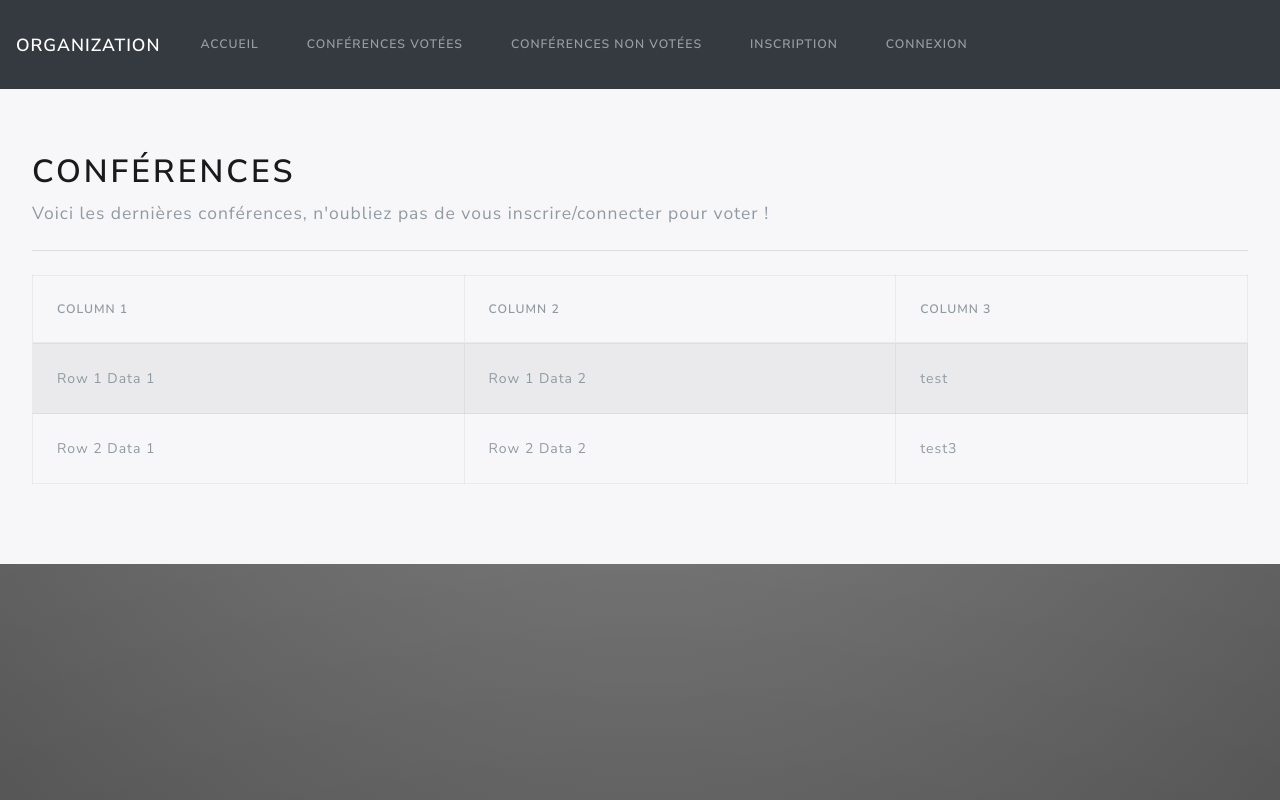
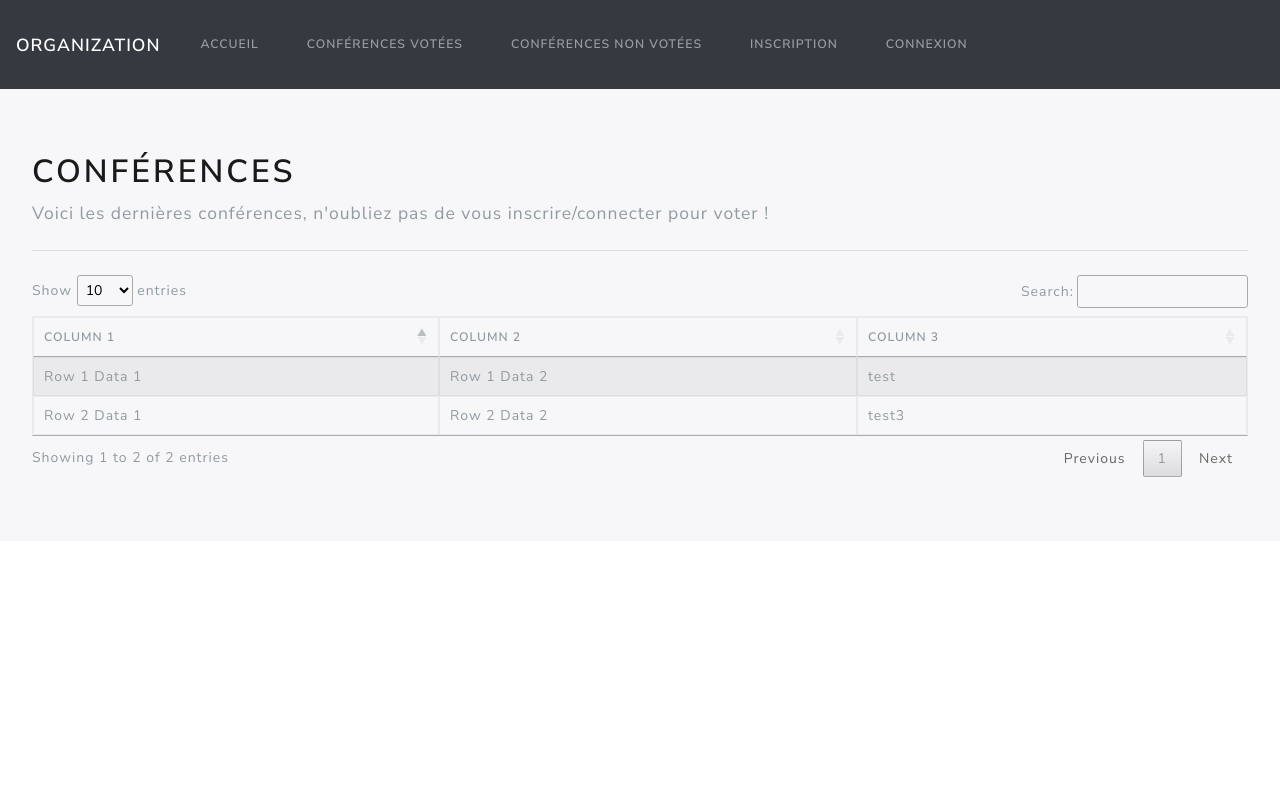
Before and after one commit to hoprikoma/Projet1, a PHP site: page /src/vue/index.php in a window 1280 px wide. Run offline with PHP 8.4, Linux system fonts and the light colour scheme; some libraries are stand-ins or nearby versions.

Commit message:
tableau jquery js

```diff
--- a/css/custom.css
+++ b/css/custom.css
@@ -1,8 +1,8 @@
-html {
+/* html {
     height: 100%;
     background: linear-gradient(to bottom, rgba(255,255,255,0.15) 0%, rgba(0,0,0,0.15) 100%), radial-gradient(at top center, rgba(255,255,255,0.40) 0%, rgba(0,0,0,0.40) 120%) #989898;
     background-blend-mode: multiply,multiply;
-}
+} */
 
 tr:hover {
     box-shadow: 0px 0px 3px 0px inset black;
--- a/src/include/require.php
+++ b/src/include/require.php
@@ -1,15 +1,15 @@
 <?php
 echo'<link rel="stylesheet" type="text/css" href="https://cdn.datatables.net/v/bs4/dt-1.10.18/r-2.2.2/datatables.min.css"/>';
-echo'<script type="text/javascript" src="https://cdn.datatables.net/v/bs4/dt-1.10.18/r-2.2.2/datatables.min.js"></script>';
 echo'<link rel="stylesheet" href="../../css/bootstrap.css">';
 echo'<link rel="stylesheet" href="../../css/custom.css">';
+echo'<link rel="stylesheet" href="https://use.fontawesome.com/releases/v5.7.1/css/all.css" integrity="sha384-fnmOCqbTlWIlj8LyTjo7mOUStjsKC4pOpQbqyi7RrhN7udi9RwhKkMHpvLbHG9Sr" crossorigin="anonymous">';
+echo'<link rel="stylesheet" href="https://code.jquery.com/ui/1.12.1/themes/base/jquery-ui.css">';
 echo'<script src="https://code.jquery.com/jquery-3.3.1.slim.min.js" integrity="sha384-q8i/X+965DzO0rT7abK41JStQIAqVgRVzpbzo5smXKp4YfRvH+8abtTE1Pi6jizo" crossorigin="anonymous"></script>';
 echo'<script src="https://cdnjs.cloudflare.com/ajax/libs/popper.js/1.14.6/umd/popper.min.js" integrity="sha384-wHAiFfRlMFy6i5SRaxvfOCifBUQy1xHdJ/yoi7FRNXMRBu5WHdZYu1hA6ZOblgut" crossorigin="anonymous"></script>';
 echo'<script src="https://stackpath.bootstrapcdn.com/bootstrap/4.2.1/js/bootstrap.min.js" integrity="sha384-B0UglyR+jN6CkvvICOB2joaf5I4l3gm9GU6Hc1og6Ls7i6U/mkkaduKaBhlAXv9k" crossorigin="anonymous"></script>';
-echo'<link rel="stylesheet" href="https://use.fontawesome.com/releases/v5.7.1/css/all.css" integrity="sha384-fnmOCqbTlWIlj8LyTjo7mOUStjsKC4pOpQbqyi7RrhN7udi9RwhKkMHpvLbHG9Sr" crossorigin="anonymous">';
-echo'<link rel="stylesheet" href="https://code.jquery.com/ui/1.12.1/themes/base/jquery-ui.css">';
 echo'<script src="https://code.jquery.com/jquery-1.12.4.js"></script>';
 echo'<script src="https://code.jquery.com/ui/1.12.1/jquery-ui.js"></script>';
+echo'<script type="text/javascript" src="https://cdn.datatables.net/v/bs4/dt-1.10.18/r-2.2.2/datatables.min.js"></script>';
 echo'<script src="../../js/dialog.js"></script>';
 echo'<script src="../../js/ajax.js"></script>';
 echo'<script src="../../js/function.js"></script>';
```
